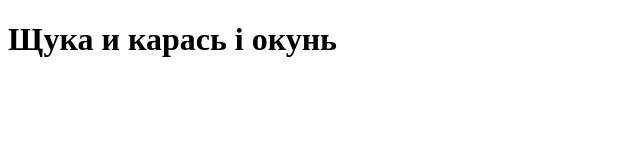
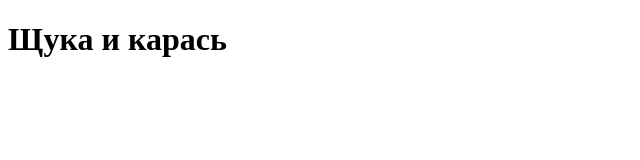
Before and after one commit to skaM-Kartoshka/Kartoshka-MK.1, a plain HTML site: page index.html in a window 1280 px wide. Shown: the whole page, without its empty margins (0-640 px from the left). Drawn offline with Linux system fonts and the light colour scheme.

Commit message:
Пацюк
This reverts commit e3729e978a4693e5c5661485075c912cfd8f30fc.

```diff
--- a/index.html
+++ b/index.html
@@ -6,6 +6,6 @@
     <title>Document</title>
 </head>
 <body>
-    <h1>Щука и карась і окунь</h1>
+    <h1>Щука и карась</h1>
 </body>
 </html>
```
